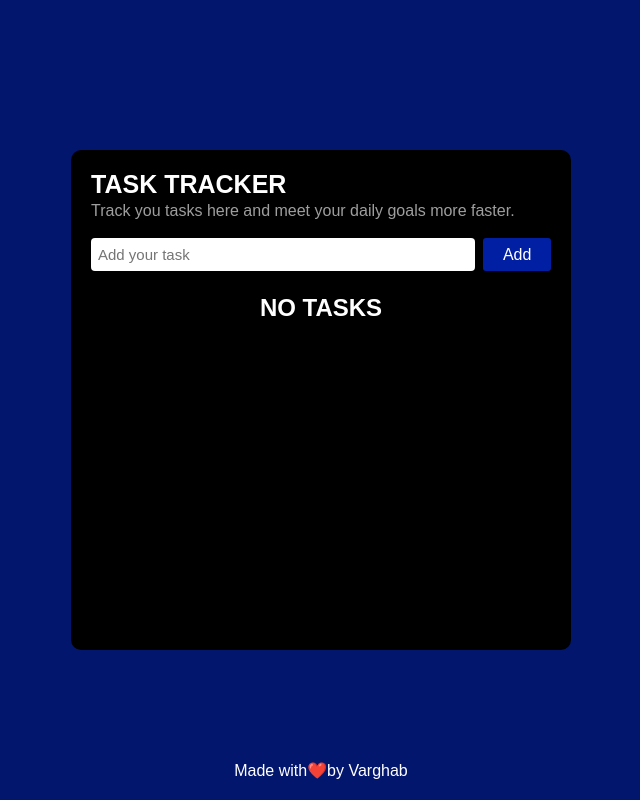
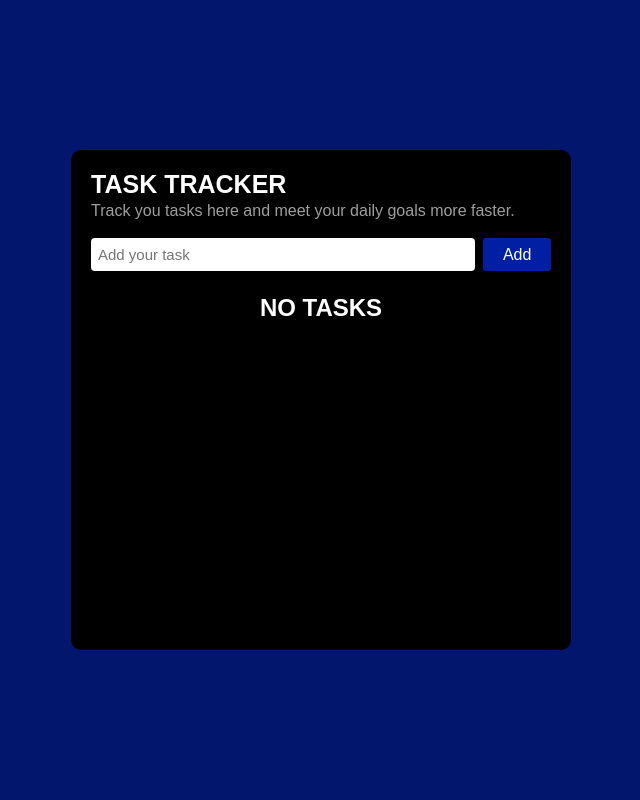
Before and after one commit to Varghab/task-tracker, a React (Create React App) app: page / in a window 1280 px wide. Shown: the whole page, without its empty margins (319-959 px from the left). Built offline with nearby package versions, Linux system fonts and the light colour scheme.

Commit message:
Update App.js

```diff
--- a/src/App.js
+++ b/src/App.js
@@ -5,7 +5,6 @@ function App() {
   return (
       <div className="App">
           <Box />
-          <p className='info'>Made with❤️by Varghab</p>
       </div>
   );
 }
```
